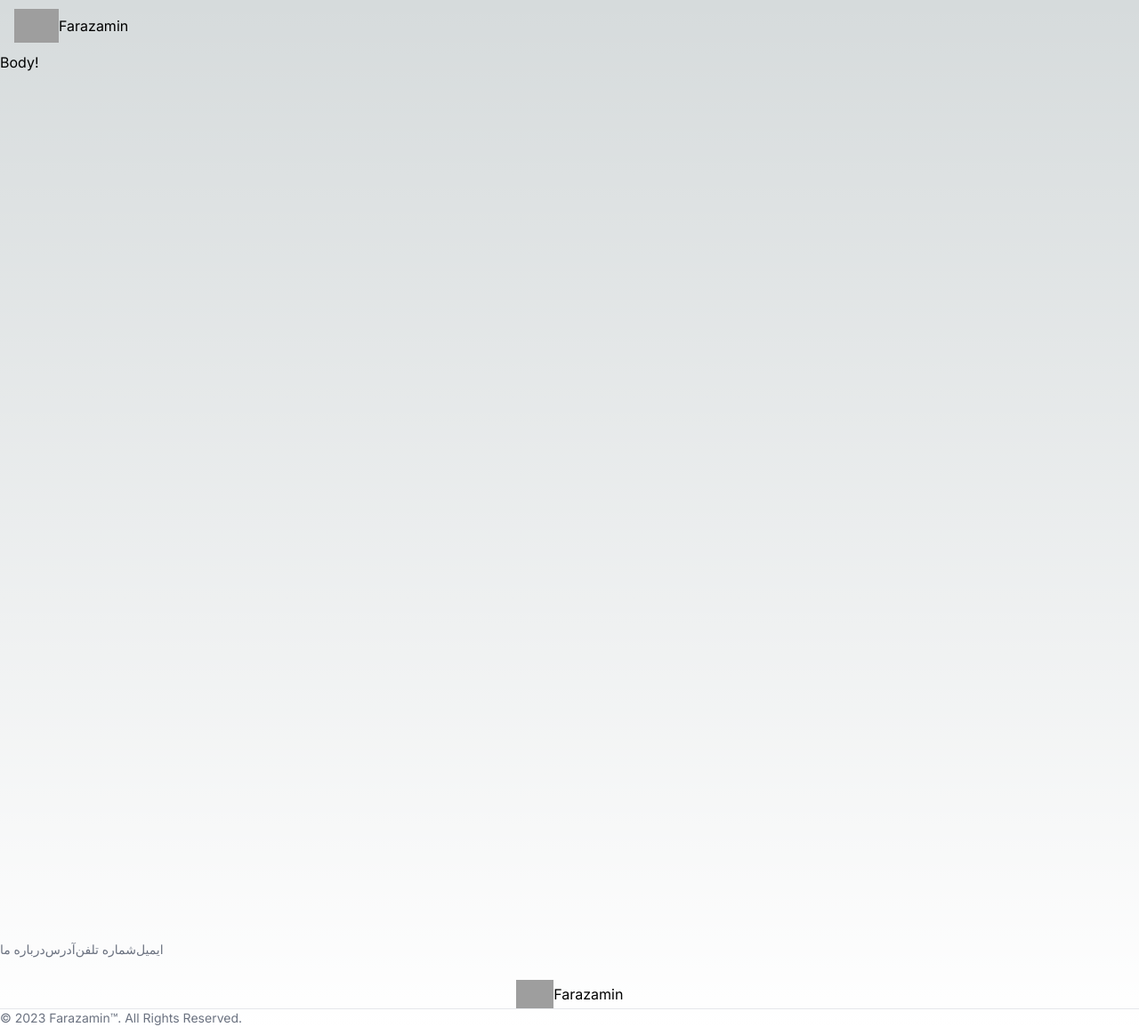
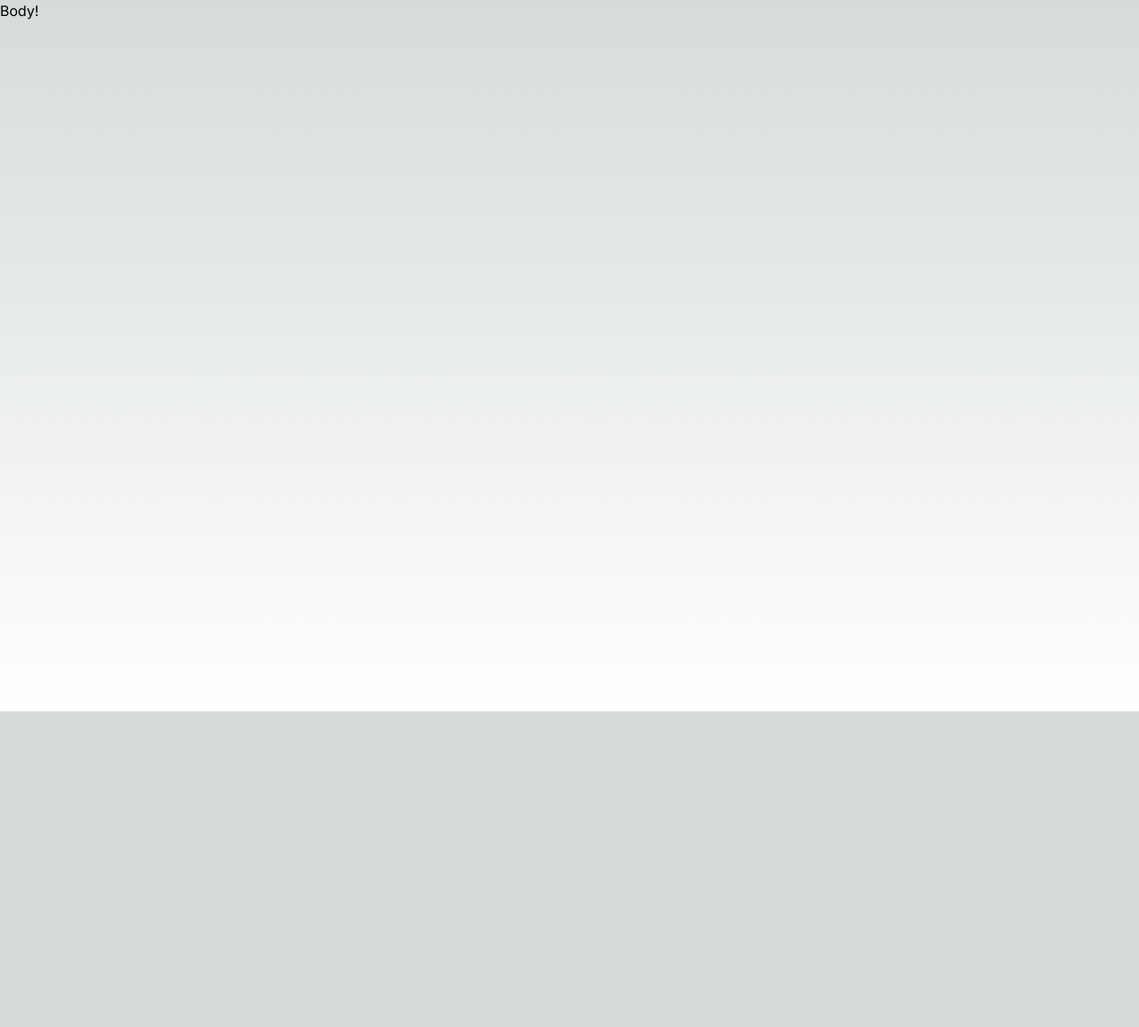
Before and after one commit to sajjad5221/farazaman, a Next.js app: page / in a window 1280 px wide. Shown: the whole page at 89% size. After the commit the page ends 800 px from the top, so only its background shows below. Built offline with nearby package versions, Linux system fonts and the light colour scheme; grey boxes are pictures that could not be loaded.

Commit message:
Minor fix.

```diff
--- a/app/page.tsx
+++ b/app/page.tsx
@@ -1,13 +1,10 @@
-import Footer from "@/Components/footer/Footer";
-import Header from "@/Components/header/Header";
 import React from "react";
 
 export default function Home() {
   return (
     <main>
-      <Header />
       <div className="h-screen">Body!</div>
-      <Footer />
+
     </main>
   );
 }
```
